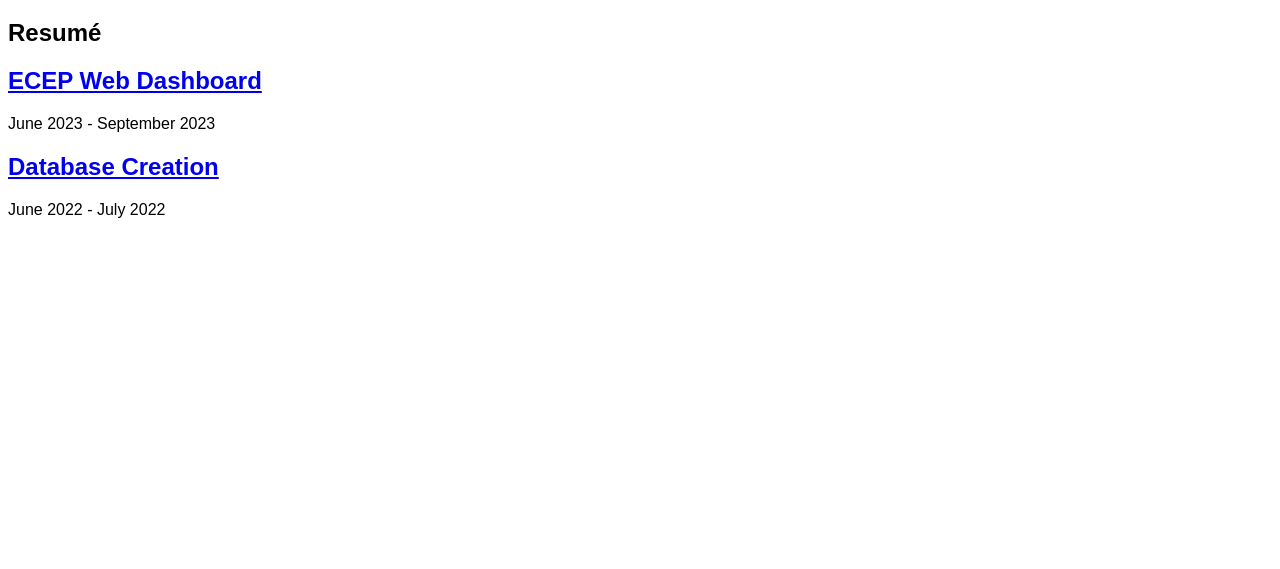
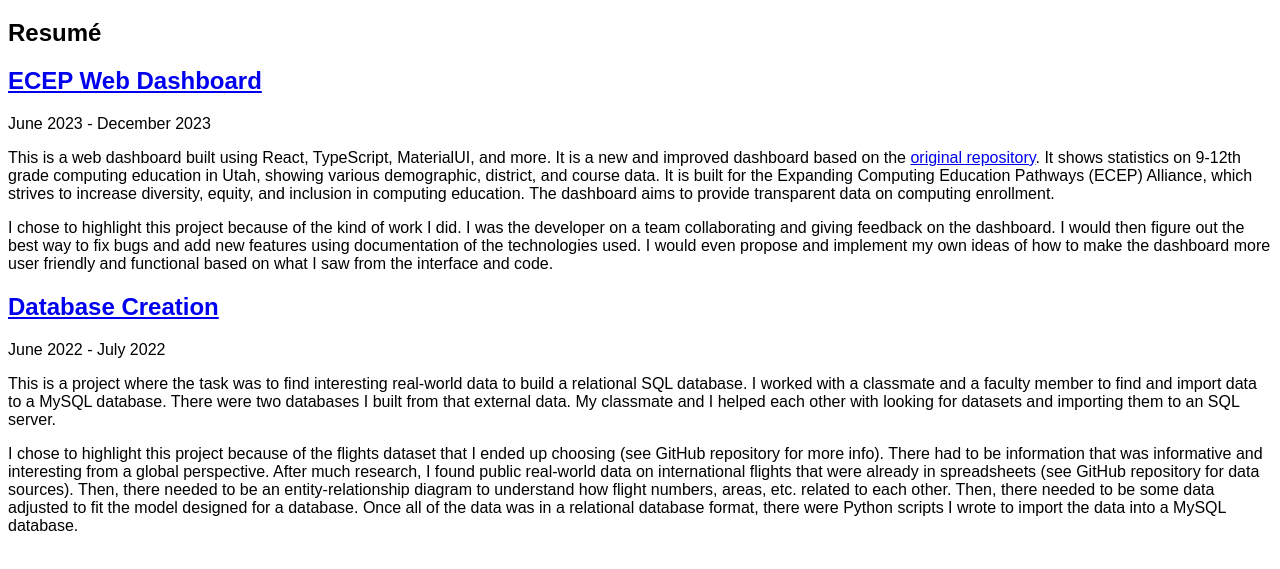
Before and after one commit to omaroaalj/Portfolio, a plain HTML site: page index.html in a window 1280 px wide. Shown: the part 61-630 px from the top of the page. Drawn offline with Linux system fonts and the light colour scheme.

Commit message:
Add descriptions and dates

```diff
--- a/index.html
+++ b/index.html
@@ -9,8 +9,35 @@
         <h1>Omar Portfolio</h1>
         <h2>Resumé</h2>
         <h2><a href="https://github.com/omaroaalj/Utah-CS" target="_blank">ECEP Web Dashboard</a></h2>
-        <p>June 2023 - September 2023</p>
+        <p>June 2023 - December 2023</p>
+        <p>
+            This is a web dashboard built using React, TypeScript, MaterialUI, and more. It is a new and improved dashboard
+            based on the <a href="https://github.com/haihan-lin/Utah-CS" target="_blank">original repository</a>. It shows statistics on 9-12th grade computing education in Utah,
+            showing various demographic, district, and course data. It is built for the Expanding Computing Education Pathways (ECEP) Alliance,
+            which strives to increase diversity, equity, and inclusion in computing education. The dashboard aims
+            to provide transparent data on computing enrollment.
+        </p>
+        <p>
+            I chose to highlight this project because of the kind of work I did. I was the developer
+            on a team collaborating and giving feedback on the dashboard. I would then figure out the best way to fix bugs
+            and add new features using documentation of the technologies used. I would even propose and implement my own
+            ideas of how to make the dashboard more user friendly and functional based on what I saw from the interface and code.
+        </p>
         <h2><a href="https://github.com/omaroaalj/summer-research-2022" target="_blank">Database Creation</a></h2>
         <p>June 2022 - July 2022</p>
+        <p>
+            This is a project where the task was to find interesting real-world data to build a relational SQL database.
+            I worked with a classmate and a faculty member to find and import data to a MySQL database. There were two
+            databases I built from that external data. My classmate and I helped each other with looking for datasets and
+            importing them to an SQL server.
+        </p>
+        <p>
+            I chose to highlight this project because of the flights dataset that I ended up choosing (see GitHub repository for more info).
+            There had to be information that was informative and interesting from a global perspective. After much research, I found
+            public real-world data on international flights that were already in spreadsheets (see GitHub repository for data sources).
+            Then, there needed to be an entity-relationship diagram to understand how flight numbers, areas, etc. related to
+            each other. Then, there needed to be some data adjusted to fit the model designed for a database. Once all of the data was
+            in a relational database format, there were Python scripts I wrote to import the data into a MySQL database.
+        </p>
     </body>
 </html>
```
